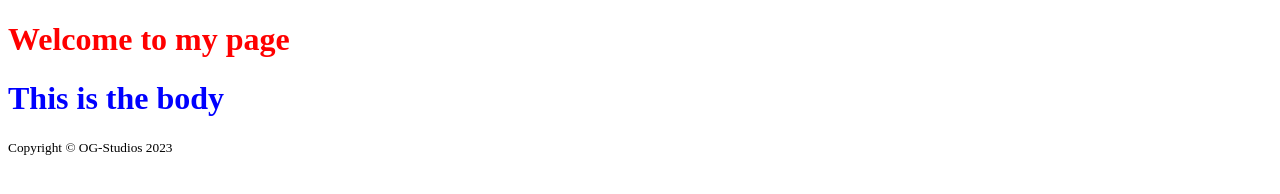
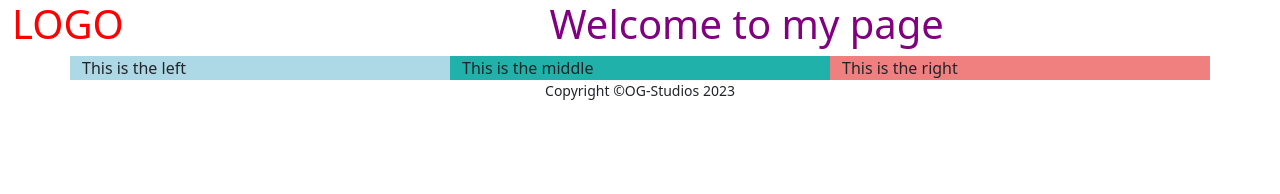
Before and after one commit to BigNilla/Portfolio, a plain HTML site: page index.html in a window 1280 px wide. Drawn offline with nearby package versions, Linux system fonts and the light colour scheme.

Commit message:
Implementing bootstrap

```diff
--- a/index.html
+++ b/index.html
@@ -1,20 +1,35 @@
 <!DOCTYPE html>
 <html>
+
 <head>
     <title>Welcome Page</title>
+    <link href="https://cdn.jsdelivr.net/npm/bootstrap@5.3.0-alpha1/dist/css/bootstrap.min.css" rel="stylesheet"
+        integrity="sha384-GLhlTQ8iRABdZLl6O3oVMWSktQOp6b7In1Zl3/Jr59b6EGGoI1aFkw7cmDA6j6gD" crossorigin="anonymous">
+    <script src="https://cdn.jsdelivr.net/npm/bootstrap@5.3.0-alpha1/dist/js/bootstrap.bundle.min.js"
+        integrity="sha384-w76AqPfDkMBDXo30jS1Sgez6pr3x5MlQ1ZAGC+nuZB+EYdgRZgiwxhTBTkF7CXvN"
+        crossorigin="anonymous"></script>
     <link rel="stylesheet" href="styles.css">
 </head>
+
 <body>
-        <header>
-            <h1>Welcome to my page</h1>
+    <header class="container-fluid">
+        <nav class="row">
+            <h1 class="col-2">LOGO</h1>
+            <h1 class="col text-center">Welcome to my page</h1>
+        </nav>
     </header>
-        <main>
-            <div>
-                <h1>This is the body</h1>
+    <main class="container">
+        <div class="row">
+            <section class="col left">This is the left</section>
+            <section class="col middle">This is the middle</section>
+            <section class="col right">This is the right</section>
         </div>
     </main>
-        <footer>
-            <small>Copyright &copy; OG-Studios 2023</small>
+    <footer class="container-fluid">
+        <div class="row">
+            <small class="col text-center">Copyright &copy;OG-Studios 2023</small>
+        </div>
     </footer>
 </body>
+
 </html>
--- a/styles.css
+++ b/styles.css
@@ -1,7 +1,17 @@
-header > h1 {
+header > nav > :first-child {
     color: red;
 }
 
-h1 {
-    color: blue;
+header > nav > :last-child {
+    color: purple;
 }
+
+.left {
+    background-color: lightblue;
+}
+.middle {
+    background-color: lightseagreen;
+}
+.right {
+    background-color: lightcoral;
+}
```
Lines whose indentation alone changed are shown as unchanged.
